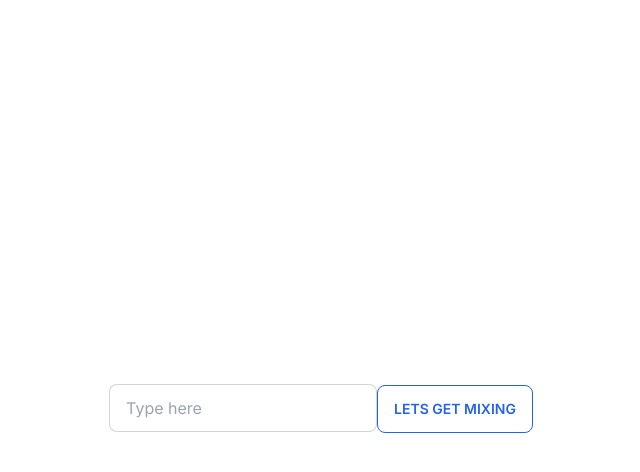
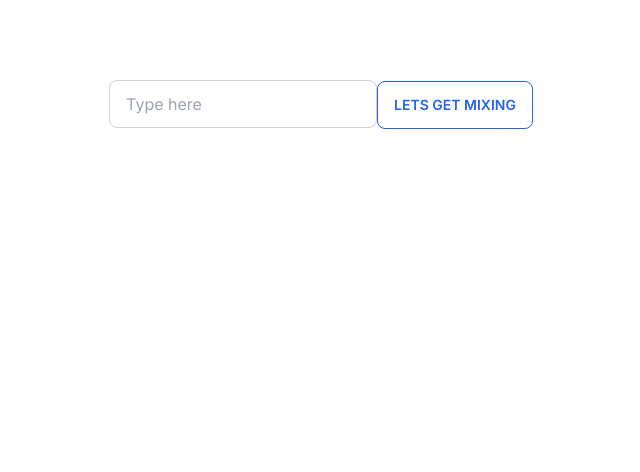
Before and after one commit to Josekariz/colorfy, a Next.js app: page / in a window 1280 px wide. Shown: the top 472 px of the page, without its empty margins (319-959 px from the left). Built offline with nearby package versions, Linux system fonts and the light colour scheme.

Commit message:
color showing

```diff
--- a/src/app/page.tsx
+++ b/src/app/page.tsx
@@ -3,7 +3,7 @@ import React, { useState } from 'react';
 import ColorCard from '@/components/ColorCard';
 
 
-const colorPattern = /#(?:[0-9a-fA-F]{3,6})|\b(red|blue|green|yellow|purple|pink|orange|black|white|gray)\b|rgba?\([^)]*\)|hsla?\([^)]*\)/gi;
+const colorPattern = /#(?:[0-9a-fA-F]{3,6})|\b(red|blue|green|yellow|purple|pink|orange|black|cyan|white|gray|violet|indigo)\b|rgba?\([^)]*\)|hsla?\([^)]*\)/gi;
 
 export default function Home() {
   const [inputValue, setInputValue] = useState('');
@@ -30,8 +30,8 @@ export default function Home() {
   };
 
   return (
-    <>
-      <div className="flex items-center min-h-screen">
+    <div className='grid  grid-rows-2'>
+      <div className="flex items-center min-h-48">
         <div className="mx-auto">
           <input
             type="text"
@@ -53,6 +53,6 @@ export default function Home() {
           ))}
         </div>
       )}
-    </>
+    </div>
   );
 }
--- a/src/components/ColorCard.tsx
+++ b/src/components/ColorCard.tsx
@@ -3,8 +3,12 @@
 import React from 'react';
 
 const ColorCard = ({ color, onRemove }) => {
+  const cardStyle = {
+    backgroundColor: color,
+  };
+
   return (
-    <div className="card w-40 min-h-16 bg-primary text-primary-content relative">
+    <div className="card w-40 min-h-16 relative" style={cardStyle}>
       <button
         className="absolute top-1 right-1 p-2 rounded-full bg-glass cursor-pointer"
         onClick={() => onRemove(color)}
@@ -20,8 +24,4 @@ const ColorCard = ({ color, onRemove }) => {
 
 export default ColorCard;
 
-// {<div className="grid grid-cols-2 sm:grid-cols-3 md:grid-cols-3 lg:grid-cols-6 gap-4 p-4">
-//           {colorTokens.map((token, index) => (
-//             <ColorCard key={index} color={token} onRemove={removeColor} />
-//           ))}
-//         </div>}
+// here what i want to do is once a color prop is reveived the components background color is set to that color and the name of that color or code set in the h tag
```
